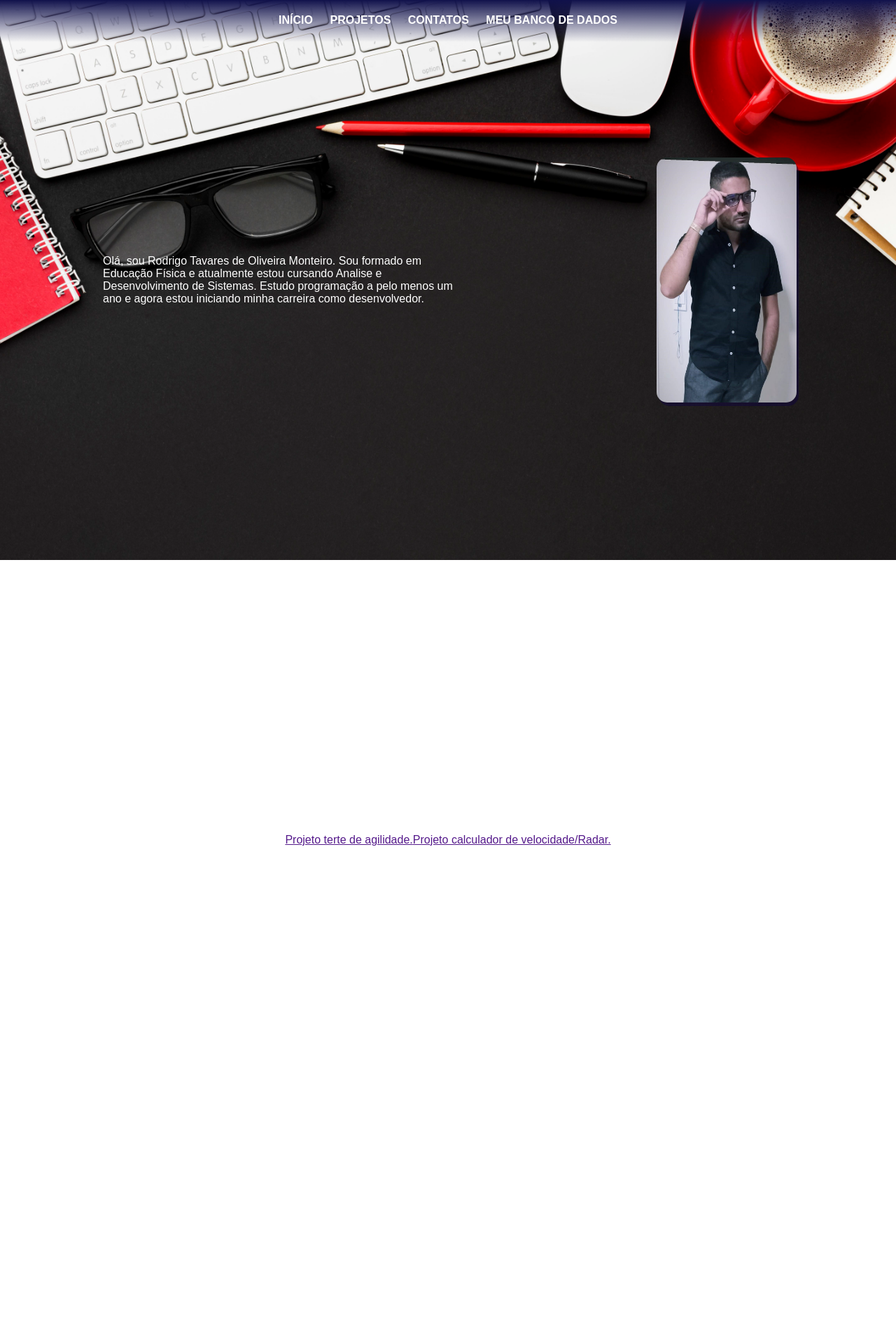
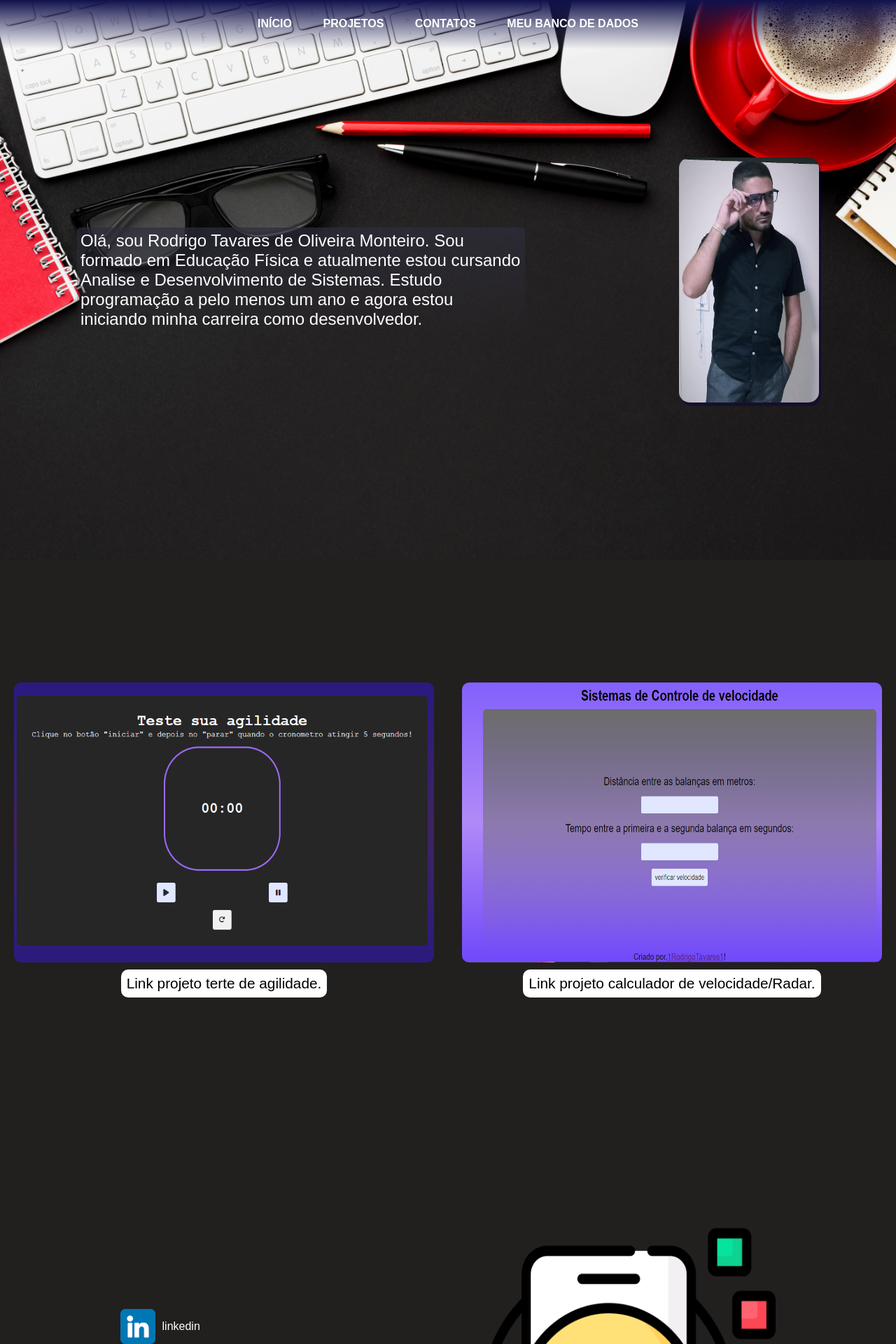
Before and after one commit to 1rodrigotavares1/Portifolio, a PHP site: page / in a window 1280 px wide. Shown: the top 1920 px of the page at 70% size. Run offline with PHP 8.4, Linux system fonts and the light colour scheme.

Commit message:
CssPaginasContatosProjetos
Foi editado o conteúdo HTML e CSS dos projetos e dos contatos

```diff
--- a/css/style.css
+++ b/css/style.css
@@ -28,11 +28,14 @@ nav ul li a{
     border-bottom: 2px solid transparent;
     transition: all 0.25 ease-in-out;
     border-radius: 5px;
-
+    padding: 10px;
 }
 nav ul li a:hover{
     border-bottom: 3px solid #fff;
 }
+/* body {
+    background: #272425;
+} */
 section {
     width: 100%;
     min-height: 100vh;
@@ -41,13 +44,15 @@ section {
     justify-content: center;
     background-size: cover;
 }
+
 #texto {
-    width: 40%;
+    width: 50%;
     /* border: solid 2px #10114b; */
     border-radius: 5px;
     padding: 5px;
     color: #fff;
-    /* background-color: #2d2d3bb9; */
+    font-size: 1.5rem;
+    background:linear-gradient(#2d2d3bb9, transparent) ;
 }
 #foto {
     width: 200px;
@@ -56,9 +61,88 @@ section {
     box-shadow: 3px 5px rgba(14, 0, 63, 0.459);
 }
 #home {
-
     display: flex;
     justify-content: space-around;
+}
+#projetos {
+    display: flex;
+    justify-content: space-around;
+
+}
+#projetos img {
+    width: 600px;
+    height: 400px;
+    border-radius: 10px;
+    border: none;
+}
+#link-agilidade {
+    display: flex;
+    flex-direction: column;
+    align-items: center;
+}
+#link-velocidade {
+    display: flex;
+    flex-direction: column;
+    align-items: center;
+}
+#link-agilidade a {
+    text-decoration: none;
+    font-size: 1.3rem;
+    color: #000000;
+    background-color: #ffffff;
+    border-radius: 10px;
+    padding: 8px;
+    margin-top: 10px;
+}
+#link-agilidade a:hover{
+    background-color: #221F1F;
+    color: #fff;
+    border: solid 1px ;
+}
+#link-velocidade a {
+    text-decoration: none;
+    font-size: 1.3rem;
+    color: #000000;
+    background-color: #ffffff;
+    border-radius: 10px;
+    padding: 8px;
+    margin-top: 10px;
+}
+#link-velocidade a:hover{
+    background-color: #221F1F;
+    color: #fff;
+    border: solid 1px ;
+}
+#contatos {
+    display: flex;
+    justify-content: space-around;
+
+}
+#links-redesSociais {
+    display: flex;
+    flex-direction: column;
+    gap: 20px;
+}
+#links-redesSociais div{
+    display: flex;
+    align-items: center;
+}
+#links-redesSociais div a{
+    text-decoration: none;
+    color: #fff;
+    padding: 10px;
+}
+#links-redesSociais div a:hover{
+    border-bottom: solid 1px #fff;
+    border-radius: 10px;
+}
+#links-redesSociais img{
+    width: 50px;
+    height: 50px;
+}
+#imagem-principal-contatos img {
+    width: 450px;
+    height: 500px;
 }
 
 section:nth-of-type(1){
@@ -67,11 +151,11 @@ section:nth-of-type(1){
     /* background: linear-gradient(rgb(133, 133, 133), transparent); */
 }
 section:nth-of-type(2){
-
+    background: #221F1F;
 }
 section:nth-of-type(3){
-
+    background: #221F1F;
 }
-section:nth-of-type(1){
-
+section:nth-of-type(4){
+    background: #221F1F;
 }
--- a/index.html
+++ b/index.html
@@ -22,17 +22,34 @@
         <p id="texto">
             Olá, sou Rodrigo Tavares de Oliveira Monteiro. Sou formado em Educação Física e atualmente estou cursando Analise e Desenvolvimento de Sistemas. Estudo programação a pelo menos um ano e agora estou iniciando minha carreira como desenvolvedor.
         </p>
-        <img id="foto" src="eu.jpg" alt="Minha Foto">
+        <img id="foto" src="imagens/eu.jpg" alt="Minha Foto">
 
     </section>
     <section id="projetos">
-
-        <a href="" target="_blank"> Projeto terte de agilidade.</a>
-        <a href="" target="_blank">Projeto calculador de velocidade/Radar.</a>
+        <div id="link-agilidade">
+            <img src="imagens/agility2.png" alt="Site Agilidade">
+            <a href="https://1rodrigotavares1.github.io/ProjetoPrincipal/" target="_blank"> Link projeto terte de agilidade.</a>
+        </div>
+        <div id="link-velocidade">
+            <img src="imagens/velocidade.png" alt="Site Velocidade">
+            <a href="https://1rodrigotavares1.github.io/CalculadordeVelocidade/" target="_blank">Link projeto calculador de velocidade/Radar.</a>
+        </div>
 
     </section>
     <section id="contatos">
-
+        <div id="links-redesSociais">
+            <div><img src="imagens/linkedin.png" alt="imagem-Linkedin">
+            <a href="https://www.linkedin.com/in/rtmonteiro/" target="_blank">linkedin</a></div>
+            <div><img src="imagens/github.png" alt="imagem-github">
+            <a href="https://github.com/1rodrigotavares1" target="_blank">Github</a></div>
+            <div><img src="imagens/whatsapp (1).png" alt="imagem-WhatsApp">
+            <a href="https://wa.me/5561999898906" target="_blank">WhatsApp</a></div>
+            <div><img src="imagens/gmail (1).png" alt="Imagem-G-mail">
+            <a href="https://mail.google.com/mail/u/0/#inbox?compose=DmwnWrRtsVrqGqbGKjbLCddrpDNbFnXNlTXfvdpndCLhCKkmhQrmqTzMPkhVQmwtKHZDvNzqRgpQ" target="_blank">e-Mail</a></div>
+        </div>
+        <div id="imagem-principal-contatos">
+            <img src="imagens/marketing-de-conteudo.png" alt="">
+        </div>
 
     </section>
     <section id="banco-de-dados">
```
Also changed, not shown: imagens/agility.png (added), imagens/agility2.png (added), imagens/como.png (added), imagens/eu.jpg (renamed from eu.jpg), imagens/github.png (added), imagens/gmail (1).png (added), imagens/gmail.png (added), imagens/linkedin.png (added), imagens/marketing-de-conteudo.png (added), imagens/velocidade.png (added), imagens/whatsapp (1).png (added).
